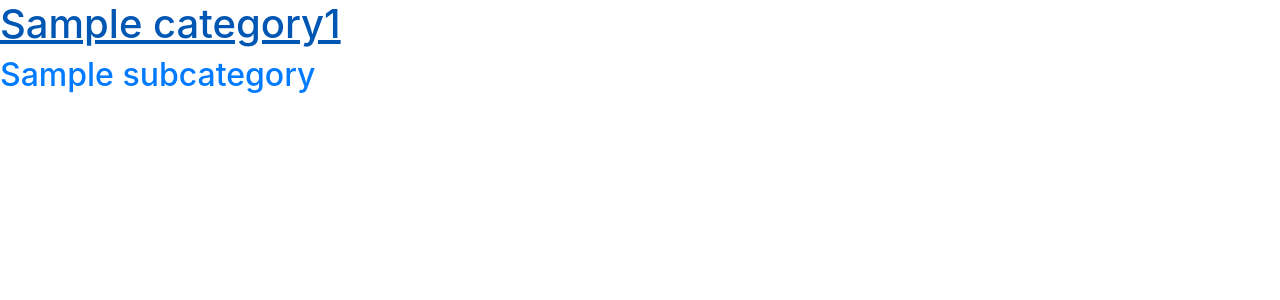
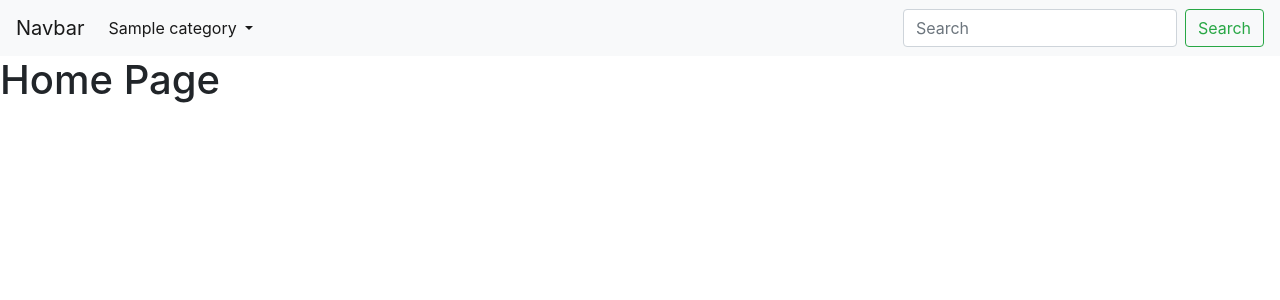
Before and after one commit to tyshbyr/blog, a Django app: page / in a window 1280 px wide. Shown: the top 300 px of the page. Run offline with Django 3.2, Linux system fonts and the light colour scheme; tables that the repository leaves empty hold one stand-in row (values such as "Sample post"); some libraries are stand-ins or nearby versions.

Commit message:
Add navbar and corrected url regex

```diff
--- a/blog/urls.py
+++ b/blog/urls.py
@@ -6,6 +6,6 @@ app_name = 'blog'
 urlpatterns = [
     path('', views.create_home_page, name='home_page'),
     path('<slug:slug>', views.create_category_page, name='category_page'),
-    re_path(r'^(?P<category_slug>.+)/(?P<slug>.+)/$', views.create_subcategory_page, name='subcategory_page'),
-    re_path(r'^(?P<category_slug>.+)/(?P<slug>.+)/(?P<article_slug>.+)$', views.create_article_page, name='article_page'),
+    re_path(r'^(?P<category_slug>[\w-]+)/(?P<slug>[\w-]+)/$', views.create_subcategory_page, name='subcategory_page'),
+    re_path(r'^(?P<category_slug>[\w-]+)/(?P<slug>[\w-]+)/(?P<article_slug>[\w-]+)$', views.create_article_page, name='article_page'),
 ]
--- a/blog/views.py
+++ b/blog/views.py
@@ -5,18 +5,16 @@ from django.shortcuts import render, get_object_or_404
 # Create your views here.
 
 
-class CreateMenu():
-    category = Category.objects.all()
-    subcategory = Subcategory.objects.all()
+categories_in_menu = Category.objects.all()
+subcategories_in_menu = Subcategory.objects.all()
+
+
 
 def create_home_page(request):
-    menu = CreateMenu()
-    category_list = menu.category
-    subcategory_list = menu.subcategory
 
     return render(request, 'blog/home_page.html', {
-        'category_list':category_list,
-        'subcategory_list':subcategory_list,
+        'categories_in_menu':categories_in_menu,
+        'subcategories_in_menu':subcategories_in_menu,
 
     })
 
@@ -26,6 +24,8 @@ def create_category_page(request, slug):
     article_list = Article.objects.all()
 
     return render(request, 'blog/category_page.html', {
+        'categories_in_menu':categories_in_menu,
+        'subcategories_in_menu':subcategories_in_menu,
         'subcategory_list':subcategory_list,
         'article_list':article_list,
     })
@@ -36,6 +36,8 @@ def create_subcategory_page(request, category_slug, slug):
     article_list = Article.objects.filter(subcategory=subcategory.id)
 
     return render(request, 'blog/subcategory_page.html', {
+        'categories_in_menu':categories_in_menu,
+        'subcategories_in_menu':subcategories_in_menu,
         'article_list':article_list,
         'category_slug':category_slug,
         'slug':slug,
@@ -46,6 +48,8 @@ def create_article_page(request, category_slug, slug, article_slug):
     article = get_object_or_404(Article, slug=article_slug)
 
     return render(request, 'blog/article_page.html', {
+        'categories_in_menu':categories_in_menu,
+        'subcategories_in_menu':subcategories_in_menu,
         'article':article,
         'category_slug':category_slug,
         'slug':slug,
--- /dev/null
+++ b/static/style.css
@@ -0,0 +1,9 @@
+nav.navbar .dropdown:hover > .dropdown-menu {
+  display: block;
+ }
+
+ @media only screen and (max-device-width: 992px){
+  nav.navbar .dropdown:hover .dropdown-menu{
+      display: none;
+  }
+}
--- a/templates/base.html
+++ b/templates/base.html
@@ -1,9 +1,11 @@
+{% load static %}
 <!doctype html>
 <html lang="en">
   <head>
     <!-- Required meta tags -->
     <meta charset="utf-8">
     <meta name="viewport" content="width=device-width, initial-scale=1, shrink-to-fit=no">
+    <link href="{% static 'style.css' %}" rel="stylesheet">
 
     <!-- Bootstrap CSS -->
     <link rel="stylesheet" href="https://stackpath.bootstrapcdn.com/bootstrap/4.4.1/css/bootstrap.min.css" integrity="sha384-Vkoo8x4CGsO3+Hhxv8T/Q5PaXtkKtu6ug5TOeNV6gBiFeWPGFN9MuhOf23Q9Ifjh" crossorigin="anonymous">
@@ -19,5 +21,7 @@
     <script src="https://code.jquery.com/jquery-3.4.1.slim.min.js" integrity="sha384-J6qa4849blE2+poT4WnyKhv5vZF5SrPo0iEjwBvKU7imGFAV0wwj1yYfoRSJoZ+n" crossorigin="anonymous"></script>
     <script src="https://cdn.jsdelivr.net/npm/popper.js@1.16.0/dist/umd/popper.min.js" integrity="sha384-Q6E9RHvbIyZFJoft+2mJbHaEWldlvI9IOYy5n3zV9zzTtmI3UksdQRVvoxMfooAo" crossorigin="anonymous"></script>
     <script src="https://stackpath.bootstrapcdn.com/bootstrap/4.4.1/js/bootstrap.min.js" integrity="sha384-wfSDF2E50Y2D1uUdj0O3uMBJnjuUD4Ih7YwaYd1iqfktj0Uod8GCExl3Og8ifwB6" crossorigin="anonymous"></script>
+    <script src="{% static 'script.js' %}"></script>
+
   </body>
 </html>
--- a/templates/blog/category_page.html
+++ b/templates/blog/category_page.html
@@ -1,6 +1,11 @@
 {% extends 'base.html' %}
 {% load static %}
 {% block content %}
+
+{% include 'include/navbar.html' %}
+
+<h1>Category Page</h1>
+
 {% for subcategory in subcategory_list %}
     <a href="{{ subcategory.get_absolute_url }}"><h1>{{ subcategory.title }}</h1></a>
         {% for article  in article_list %}
--- a/templates/blog/home_page.html
+++ b/templates/blog/home_page.html
@@ -1,13 +1,9 @@
 {% extends 'base.html' %}
 {% load static %}
 {% block content %}
-{% for category in category_list %}
-    <a href="{{ category.get_absolute_url }}"><h1>{{ category.title }}{{ category.id }}</h1></a>
-        {% for subcategory  in subcategory_list %}
-            <h2>{% if subcategory.category.pk == category.id %}
-                    <a href="{{ subcategory.get_absolute_url }}">{{ subcategory.title }}</a>
-                {% endif %}
-            </h2>
-        {% endfor %}
-{% endfor %}
+
+{% include 'include/navbar.html' %}
+
+<h1>Home Page</h1>
+
 {% endblock content %}
--- a/templates/blog/subcategory_page.html
+++ b/templates/blog/subcategory_page.html
@@ -1,6 +1,11 @@
 {% extends 'base.html' %}
 {% load static %}
 {% block content %}
+
+{% include 'include/navbar.html' %}
+
+<h1>Subcategory Page</h1>
+
 <h1>{{ slug }}</h1>
 <h1>{{ category_slug }}</h1>
 {% for article in article_list %}
--- /dev/null
+++ b/templates/include/navbar.html
@@ -0,0 +1,30 @@
+<nav class="navbar navbar-expand-lg navbar-light bg-light">
+  <a class="navbar-brand" href="/">Navbar</a>
+  <button class="navbar-toggler" type="button" data-toggle="collapse" data-target="#navbarSupportedContent" aria-controls="navbarSupportedContent" aria-expanded="false" aria-label="Toggle navigation">
+    <span class="navbar-toggler-icon"></span>
+  </button>
+  <div class="collapse navbar-collapse" id="navbarSupportedContent">
+    <ul class="navbar-nav mr-auto">
+
+{% for category in categories_in_menu %}
+      <li class="nav-item dropdown active">
+        <a class="nav-link dropdown-toggle" href="{{ category.get_absolute_url }}" id="navbarDropdown" role="button" aria-haspopup="true" aria-expanded="false">
+          {{ category.title }}
+        </a>
+        <div class="dropdown-menu" aria-labelledby="navbarDropdown">
+        {% for subcategory  in subcategories_in_menu %}
+            {% if subcategory.category.pk == category.id %}
+                <a class="dropdown-item" href="{{ subcategory.get_absolute_url }}">{{ subcategory.title }}</a>
+            {% endif %}
+        {% endfor %}
+        </div>
+      </li>
+ {% endfor %}
+
+    </ul>
+    <form class="form-inline my-2 my-lg-0">
+      <input class="form-control mr-sm-2" type="search" placeholder="Search" aria-label="Search">
+      <button class="btn btn-outline-success my-2 my-sm-0" type="submit">Search</button>
+    </form>
+  </div>
+</nav>
```
Also changed, not shown: templates/blog/article_page.html (+12 -4 lines), static/script.js (added).
